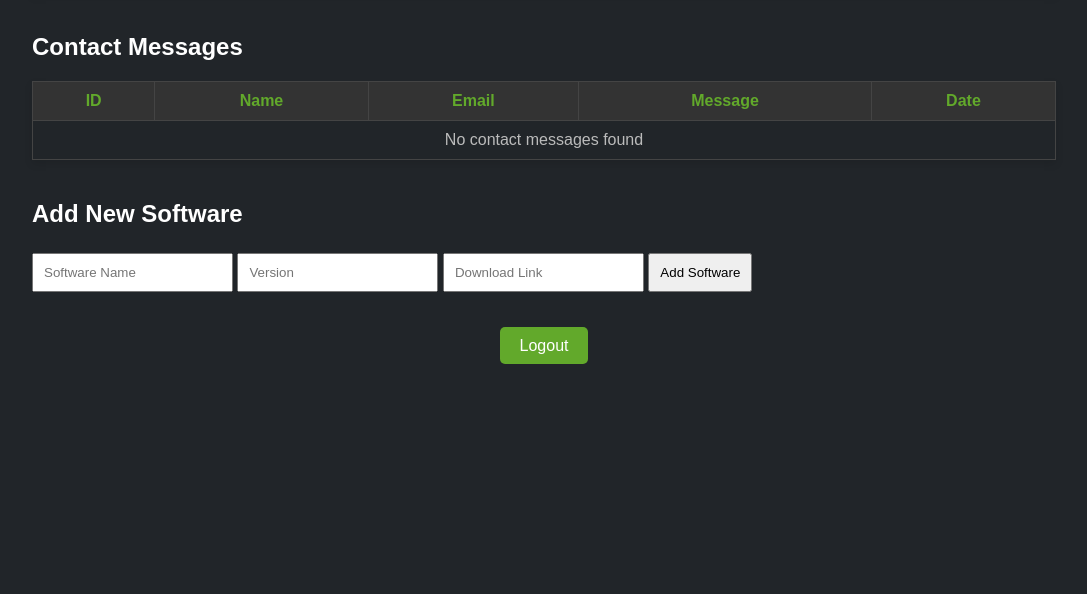
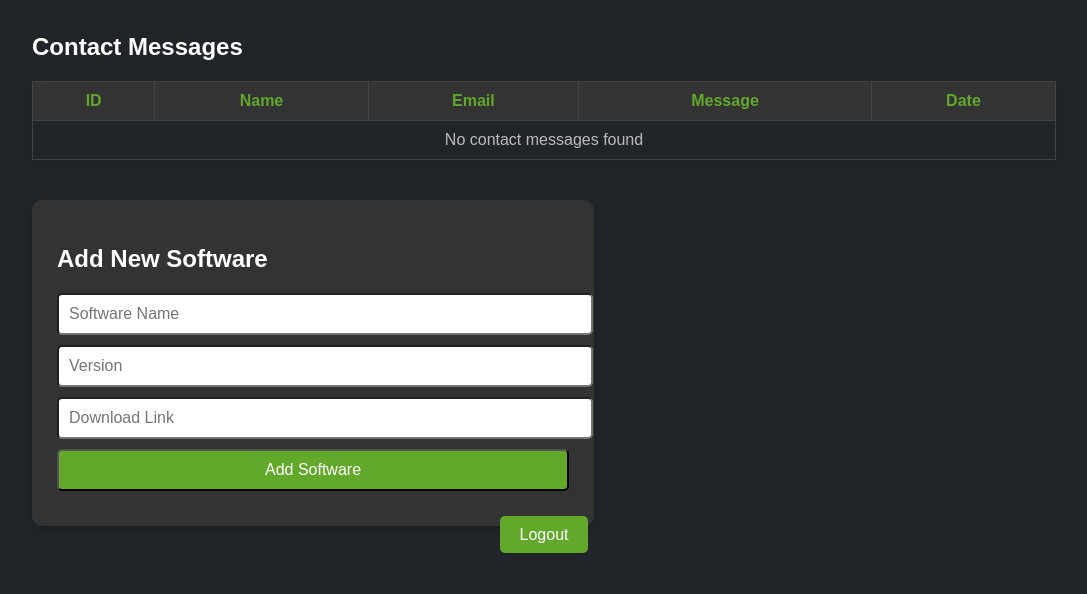
Before and after one commit to rabbi696/mac-mini-m4, a PHP site: page /admin/dashboard.php in a window 1280 px wide. Shown: the part 251-845 px from the top of the page, without its empty margins (96-1183 px from the left). Before the commit the page ends 615 px from the top, so only its background shows below. Run offline with PHP 8.4, Linux system fonts and the light colour scheme; the visitor is signed in with stand-in values (Sample User, id 1); data that the repository does not hold is empty.

Commit message:
software add and form info update4

```diff
--- a/admin/dashboard.php
+++ b/admin/dashboard.php
@@ -1,8 +1,5 @@
 <?php
 session_start();
-
-ini_set('display_errors', 1);
-error_reporting(E_ALL);
 
 // Check if the user is logged in, if not redirect to login page
 if (!isset($_SESSION['admin_logged_in']) || $_SESSION['admin_logged_in'] !== true) {
@@ -10,18 +7,20 @@ if (!isset($_SESSION['admin_logged_in']) || $_SESSION['admin_logged_in'] !== tru
     exit();
 }
 
-// Database connection (use your actual credentials)
+// Database connection
 $conn = new mysqli("localhost", "u273108828_mac", "MacWithWilson007*", "u273108828_mac");
+
+// Check connection
 if ($conn->connect_error) {
     die("Connection failed: " . $conn->connect_error);
 }
 
-// Fetch software requests (ordering by 'id' or 'date' if added)
-$sql_software_requests = "SELECT * FROM software_requests ORDER BY id DESC";  // Or use 'date' if added
+// Fetch software requests
+$sql_software_requests = "SELECT * FROM software_requests ORDER BY id DESC";
 $result_software_requests = $conn->query($sql_software_requests);
 
-// Fetch contact messages (ordering by 'id' or 'date' if added)
-$sql_contact_messages = "SELECT * FROM contact_messages ORDER BY id DESC";  // Or use 'date' if added
+// Fetch contact messages
+$sql_contact_messages = "SELECT * FROM contact_messages ORDER BY id DESC";
 $result_contact_messages = $conn->query($sql_contact_messages);
 ?>
 
@@ -86,19 +85,26 @@ $result_contact_messages = $conn->query($sql_contact_messages);
         .button:hover {
             background-color: #4e8b1f;
         }
-
-        /* New Software Add Form */
-        #add-software-form input, #add-software-form button {
-            padding: 10px;
-            margin: 5px 0;
-        }
-        #add-software-form {
+        /* Add Software Form */
+        .add-software-form {
+            background-color: #333;
+            padding: 25px;
+            border-radius: 10px;
+            box-shadow: 0 4px 8px rgba(0, 0, 0, 0.2);
+            width: 50%;
             margin-top: 20px;
         }
-
-        /* Message display */
-        #software-message {
-            margin-top: 10px;
+        .add-software-form input, .add-software-form button {
+            width: 100%;
+            padding: 10px;
+            margin-bottom: 10px;
+            border-radius: 5px;
+            font-size: 16px;
+        }
+        .add-software-form button {
+            background-color: #62a92b;
+            color: white;
+            cursor: pointer;
         }
     </style>
 </head>
@@ -175,16 +181,16 @@ $result_contact_messages = $conn->query($sql_contact_messages);
         </table>
     </div>
 
-    <!-- Add New Software Form -->
-    <div class="dashboard-section">
+    <!-- Add Software Form -->
+    <div class="add-software-form">
         <h2>Add New Software</h2>
-        <form id="add-software-form">
-            <input type="text" id="software-name" name="software_name" placeholder="Software Name" required>
-            <input type="text" id="software-version" name="software_version" placeholder="Version" required>
-            <input type="text" id="download-link" name="download_link" placeholder="Download Link" required>
+        <form id="addSoftwareForm">
+            <input type="text" id="softwareName" name="software_name" placeholder="Software Name" required><br>
+            <input type="text" id="softwareVersion" name="software_version" placeholder="Version" required><br>
+            <input type="text" id="downloadLink" name="download_link" placeholder="Download Link" required><br>
             <button type="submit">Add Software</button>
         </form>
-        <div id="software-message"></div>
+        <div id="softwareMessage"></div>
     </div>
 
     <!-- Logout Button -->
@@ -193,39 +199,39 @@ $result_contact_messages = $conn->query($sql_contact_messages);
     </div>
 </div>
 
-<!-- JavaScript for AJAX Form Submission -->
-<script src="https://code.jquery.com/jquery-3.6.0.min.js"></script>
 <script>
-$(document).ready(function(){
-    $('#add-software-form').on('submit', function(e){
-        e.preventDefault(); // Prevent page reload
-        var software_name = $('#software-name').val();
-        var software_version = $('#software-version').val();
-        var download_link = $('#download-link').val();
+    // Handle form submission with AJAX
+    document.getElementById('addSoftwareForm').addEventListener('submit', function (e) {
+        e.preventDefault();
 
-        $.ajax({
-            type: "POST",
-            url: "process_add_software.php",
-            data: {
-                software_name: software_name,
-                software_version: software_version,
-                download_link: download_link
-            },
-            dataType: 'json',
-            success: function(response) {
-                if (response.status == 'success') {
-                    $('#software-message').html('<span style="color: green;">' + response.message + '</span>'); // Success message
-                    window.location.reload(); // Refresh the page to see the new software added
-                } else {
-                    $('#software-message').html('<span style="color: red;">' + response.message + '</span>'); // Error message
-                }
-            },
-            error: function() {
-                $('#software-message').html('<span style="color: red;">An unexpected error occurred. Please try again.</span>');
+        var softwareName = document.getElementById('softwareName').value;
+        var softwareVersion = document.getElementById('softwareVersion').value;
+        var downloadLink = document.getElementById('downloadLink').value;
+
+        var formData = new FormData();
+        formData.append('software_name', softwareName);
+        formData.append('software_version', softwareVersion);
+        formData.append('download_link', downloadLink);
+
+        fetch('process_add_software.php', {
+            method: 'POST',
+            body: formData
+        })
+        .then(response => response.json())
+        .then(data => {
+            if (data.status === 'success') {
+                document.getElementById('softwareMessage').innerHTML = '<span style="color: green;">' + data.message + '</span>';
+                setTimeout(function () {
+                    window.location.reload();
+                }, 2000);
+            } else {
+                document.getElementById('softwareMessage').innerHTML = '<span style="color: red;">' + data.message + '</span>';
             }
+        })
+        .catch(error => {
+            document.getElementById('softwareMessage').innerHTML = '<span style="color: red;">An unexpected error occurred. Please try again.</span>';
         });
     });
-});
 </script>
 
 </body>
```
Also changed, not shown: process_request.php (+14 -42 lines).
